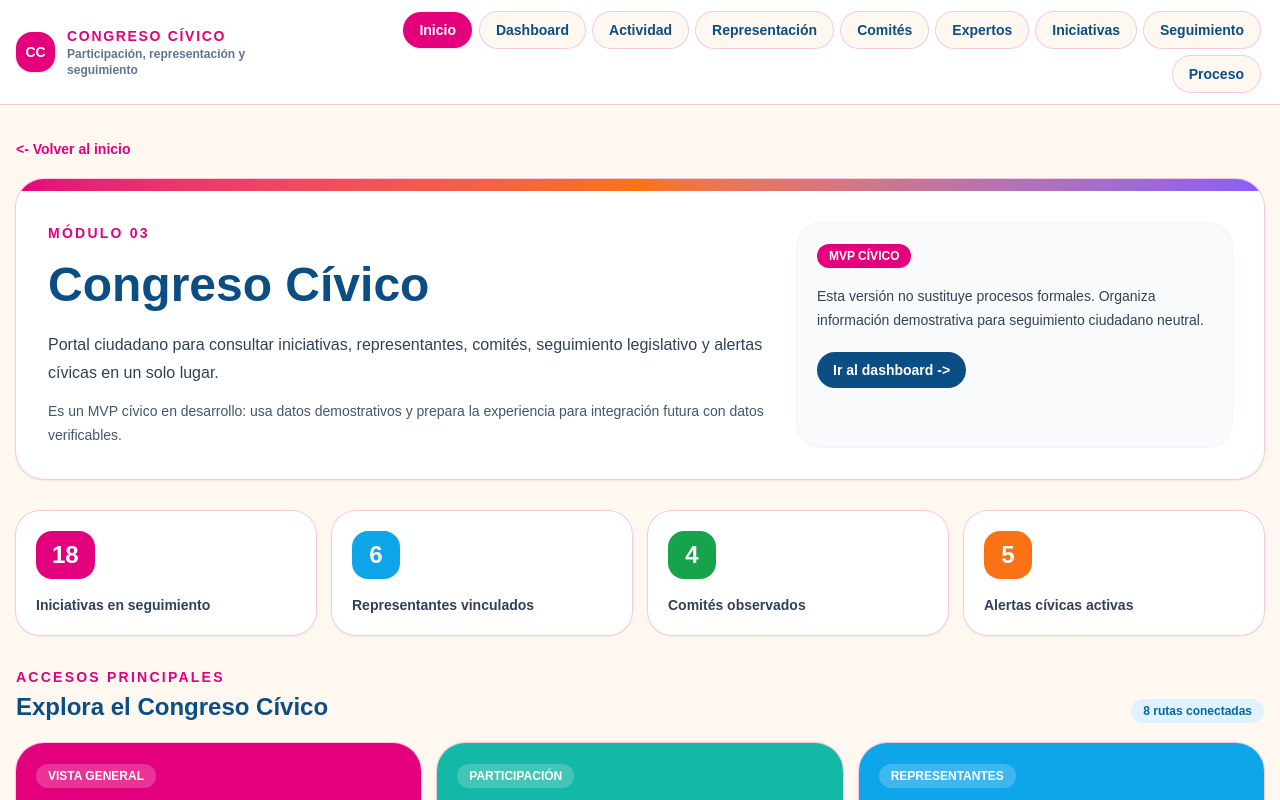
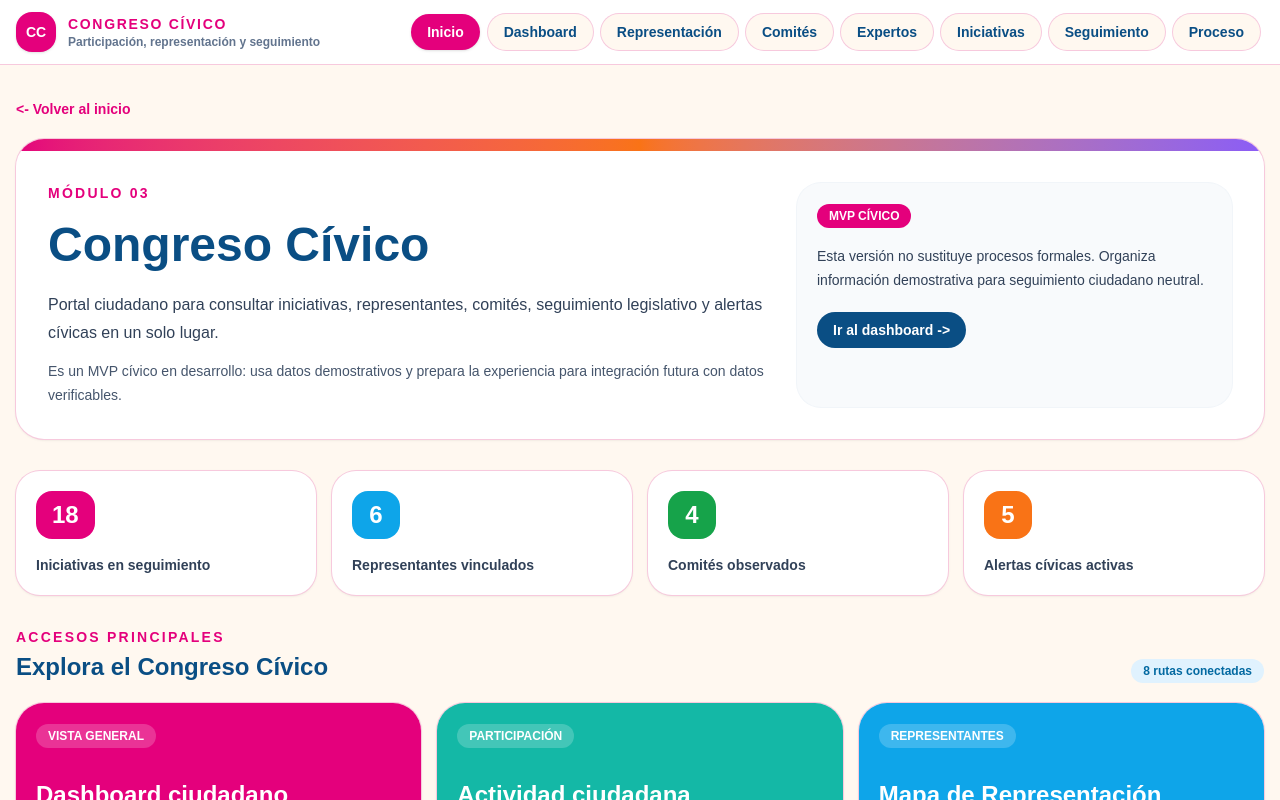
Before and after one commit to TecnocraciaParticipativaMexico/Plataforma, a Next.js app in the folder web/: page /congreso-civico in a window 1280 px wide. Shown: the top 800 px of the page. Built offline with nearby package versions, Linux system fonts and the light colour scheme.

Commit message:
Simplifica navegación de Congreso Cívico

```diff
--- a/web/app/congreso-civico/components/CongresoCivicoNavigation.tsx
+++ b/web/app/congreso-civico/components/CongresoCivicoNavigation.tsx
@@ -6,7 +6,6 @@ import { usePathname } from "next/navigation";
 const rutasCongresoCivico = [
   { href: "/congreso-civico", label: "Inicio" },
   { href: "/congreso-civico/dashboard", label: "Dashboard" },
-  { href: "/congreso-civico/actividad", label: "Actividad" },
   { href: "/congreso-civico/representacion", label: "Representación" },
   { href: "/congreso-civico/comites", label: "Comités" },
   { href: "/congreso-civico/comites/expertos", label: "Expertos" },
```
